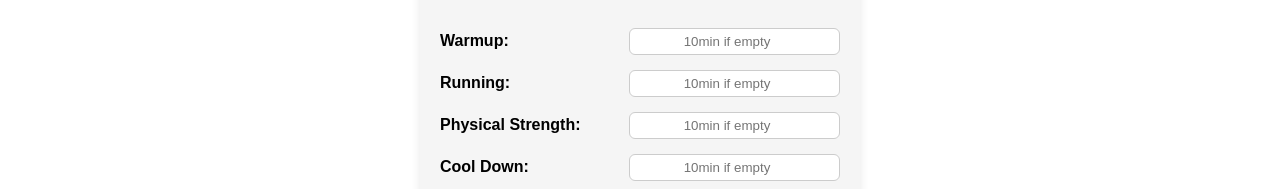
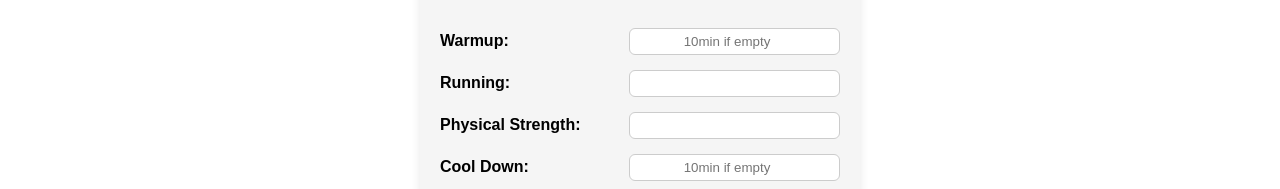
Before and after one commit to katharinazwick/generate-training-plan, a website with bundled scripts: page index.html in a window 1280 px wide. Shown: the part 364-553 px from the top of the page. Built offline with nearby package versions, Linux system fonts and the light colour scheme.

Commit message:
change placeholder

```diff
--- a/index.html
+++ b/index.html
@@ -19,19 +19,19 @@
     <div id="schedule">
         <div class="input-row">
             <label for="warmupInput">Warmup:</label>
-            <input id="warmupInput" type="number" min="5" max="15" step="5" placeholder="10min if empty">
+            <input id="warmupInput" type="number" min="5" max="20" step="5" placeholder="10min if empty">
         </div>
         <div class="input-row">
             <label for="runningInput">Running:</label>
-            <input id="runningInput" type="number" min="15" max="40" step="5" placeholder="10min if empty">
+            <input id="runningInput" type="number" min="15" max="60" step="5" placeholder="">
         </div>
         <div class="input-row">
             <label for="physicalStrengthInput">Physical Strength:</label>
-            <input id="physicalStrengthInput" type="number" min="10" max="30" step="5" placeholder="10min if empty">
+            <input id="physicalStrengthInput" type="number" min="10" max="60" step="5" placeholder="">
         </div>
         <div class="input-row">
             <label for="cooldownInput">Cool Down:</label>
-            <input id="cooldownInput" type="number" min="5" max="15" step="5" placeholder="10min if empty">
+            <input id="cooldownInput" type="number" min="5" max="20" step="5" placeholder="10min if empty">
         </div>
         <div class="input-row">
             <label for="intensityInput">Intensity:</label>
```
